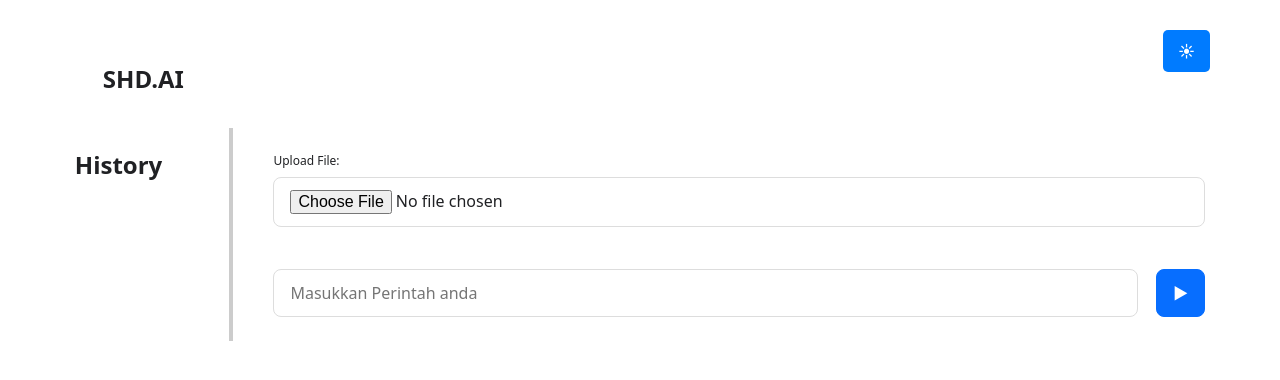
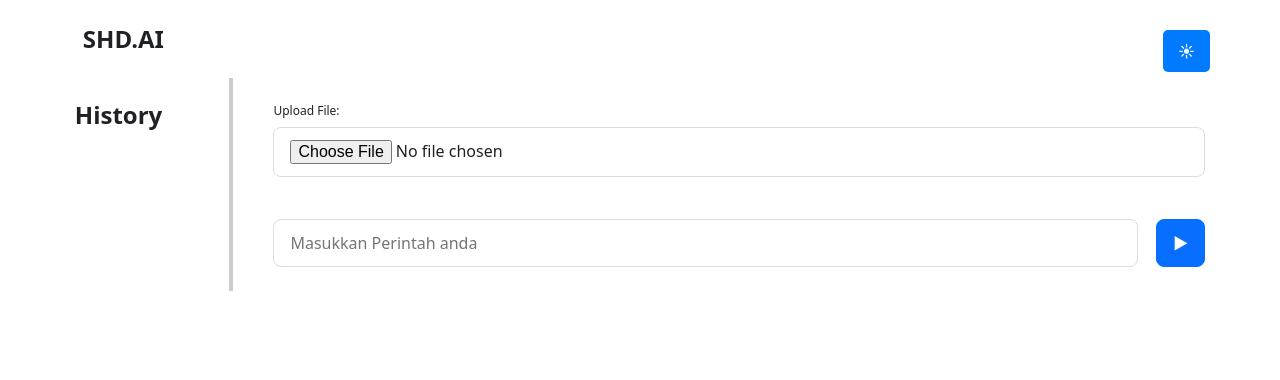
Before and after one commit to Setyahadi02/chatbot-bps-boyolali, a website built with Vite: page index.html in a window 1280 px wide. Built offline with nearby package versions, Linux system fonts and the light colour scheme; some packages are replaced by stand-ins of ours; files whose address does not match are found by name.

Commit message:
three commit

```diff
--- a/index.html
+++ b/index.html
@@ -142,7 +142,8 @@
     .judul {
       font-size: 24px;
       font-weight: bold;
-      margin: 10px auto;
+      margin-top: -30px;
+      margin-left: -20px;
       text-align: center;
     }
 
```
